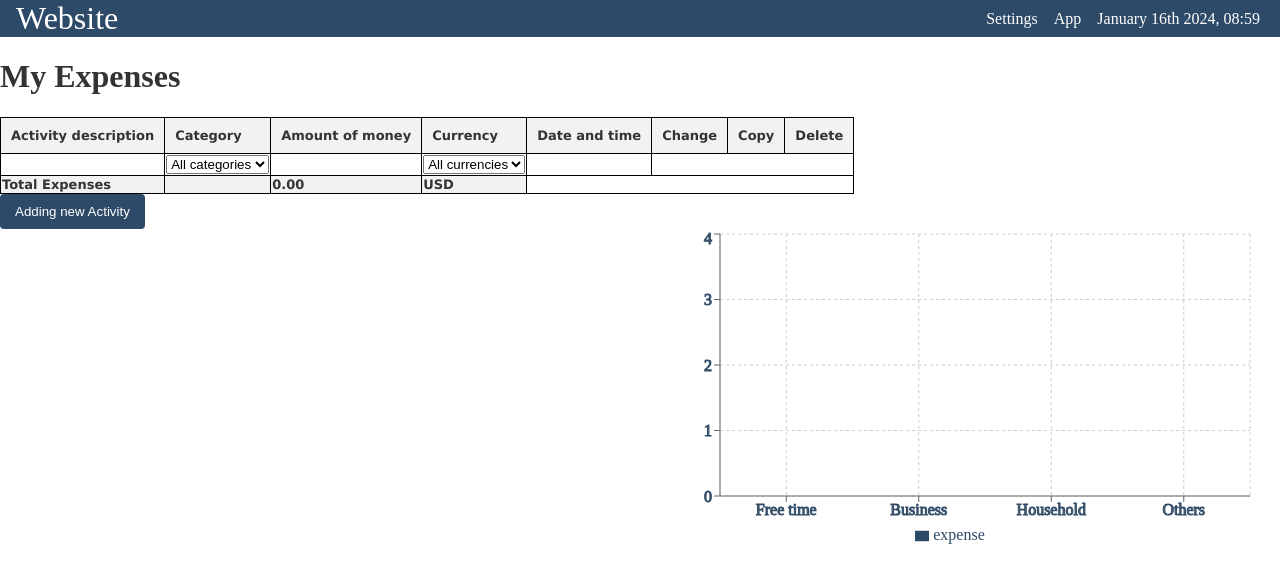
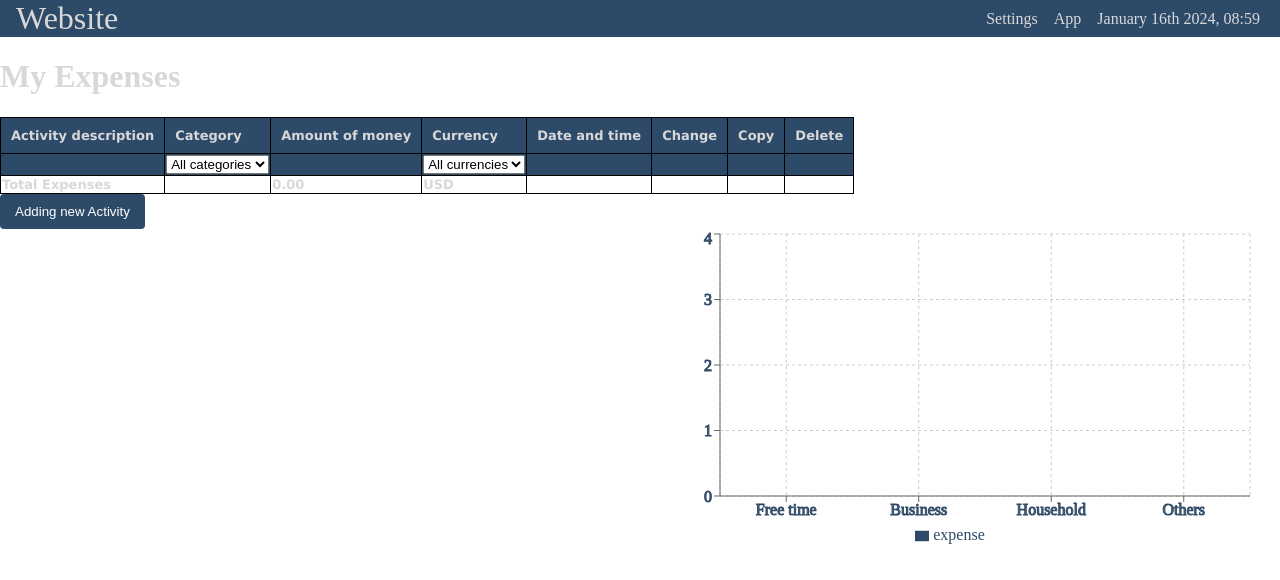
Before and after one commit to Mechazzz/Expense_Tracker, a React (Vite) app: page / in a window 1280 px wide. Shown: the top 580 px of the page. Built offline with nearby package versions, Linux system fonts and the light colour scheme.

Commit message:
Adding CSS Styles to Expenses and Navbar Component. Saving the theme in LocalStorage

```diff
--- a/src/Components/Expenses.tsx
+++ b/src/Components/Expenses.tsx
@@ -64,6 +64,9 @@ const Expenses = ({ activities, onDelete, onEdit, onCopy }: Props) => {
               </select>
             </td>
             <td></td>
+            <td></td>
+            <td></td>
+            <td></td>
           </tr>
         </thead>
         <tbody>
@@ -117,6 +120,9 @@ const Expenses = ({ activities, onDelete, onEdit, onCopy }: Props) => {
               ).toFixed(2)}
             </td>
             <td className="totalExpenses">USD</td>
+            <td></td>
+            <td></td>
+            <td></td>
           </tr>
         </tfoot>
       </table>
--- a/src/Providers/SettingsProvider.tsx
+++ b/src/Providers/SettingsProvider.tsx
@@ -45,10 +45,10 @@ export const SettingsContext = createContext<SettingsContextProps>(
 );
 
 const SettingsProvider = ({ children }: { children: ReactNode }) => {
-  const [localState, setLocalState] = useLocalStorage("theme", "light");
-  const [settings, setSettings] = useState<SettingsState>({
+  const [localState, setLocalState] = useLocalStorage("settings", {
     theme: "light",
   });
+  const [settings, setSettings] = useState<SettingsState>(localState);
 
   const toggleTheme = () => {
     setSettings((prevSettings) => ({
@@ -58,7 +58,8 @@ const SettingsProvider = ({ children }: { children: ReactNode }) => {
   };
 
   useLayoutEffect(() => {
-    setLocalState(settings.theme);
+    setLocalState(settings);
+    localStorage.setItem("theme", settings.theme);
     if (settings.theme === "light") {
       document.documentElement.classList.remove("dark-mode");
       document.documentElement.classList.add("light-mode");
--- a/src/Styling/App.css
+++ b/src/Styling/App.css
@@ -2,10 +2,14 @@
 .light-mode {
     --font-color: #101212;
     --bg-color: #ffffff;
+    --thead-tfoot-bg-color-light:#f2f2f2;
   }
 
   .dark-mode {
     --font-color: #cccccc;
     --bg-color: #101212;
-    --font-s: 10px;
+    --icon-color: #94a5b9;
+    --td-bg-color: #2d4a69;
+    --td-color:#d8d8d8;
+
   }
--- a/src/Styling/Expenses.css
+++ b/src/Styling/Expenses.css
@@ -3,20 +3,25 @@
     border-collapse: collapse;
 }
 
+
 thead th {
-    background-color: #f2f2f2;
+    background-color: var(--thead-tfoot-bg-color-light);
+    background-color: var(--td-bg-color);
     padding: 10px;
     text-align: left;
     font: 13px "Lucida Sans Unicode", "Lucida Grande", sans-serif;
     font-weight: bold;
+    color: var(--td-color)
 }
 
 thead td, tbody td, tfoot td {
     font: 13px "Lucida Sans Unicode", "Lucida Grande", sans-serif;
+    color:var(--td-color);
+    background-color: var(--td-bg-color);
 }
 
 tfoot td {
-    background-color: #f2f2f2;
+    background-color: var(--thead-tfoot-bg-color-light);
     font-weight: bold;
 }
 
@@ -34,7 +39,7 @@ cursor: pointer;
 
 
 .trashIcon, .changeIcon, .copyIcon {
-    color: #2d4a69;
+    color: var(--icon-color);
 }
 
 .deleteButton:hover .trashIcon,
@@ -51,3 +56,7 @@ cursor: pointer;
 .copyButton:active .copyIcon {
     color: rgb(17, 180, 30);
 }
+
+h1 {
+    color:var(--td-color)
+}
--- a/src/Styling/Navbar.css
+++ b/src/Styling/Navbar.css
@@ -9,6 +9,7 @@ body {
 .navbar {
     background-color: /* #333; */  #2d4a69;
     color: white;
+    color: var(--td-color);
     display: flex;
     justify-content: space-between;
     align-items: center;
--- a/src/hooks/useLocalStorage.tsx
+++ b/src/hooks/useLocalStorage.tsx
@@ -1,9 +1,16 @@
 import * as React from "react";
 
-export const useLocalStorage = (key: string, fallbackState: []) => {
+interface ThemeSettings {
+  theme: "light" | "dark";
+}
+
+export const useLocalStorage = (
+  key: string,
+  fallbackState: [] | string | ThemeSettings
+) => {
   const [value, setValue] = React.useState(
     JSON.parse(
-      localStorage.getItem(key) || "[]",
+      localStorage.getItem(key) || "[]" || "",
       (key: string, value: string) => {
         if (key === "date") {
           return new Date(value);
```
